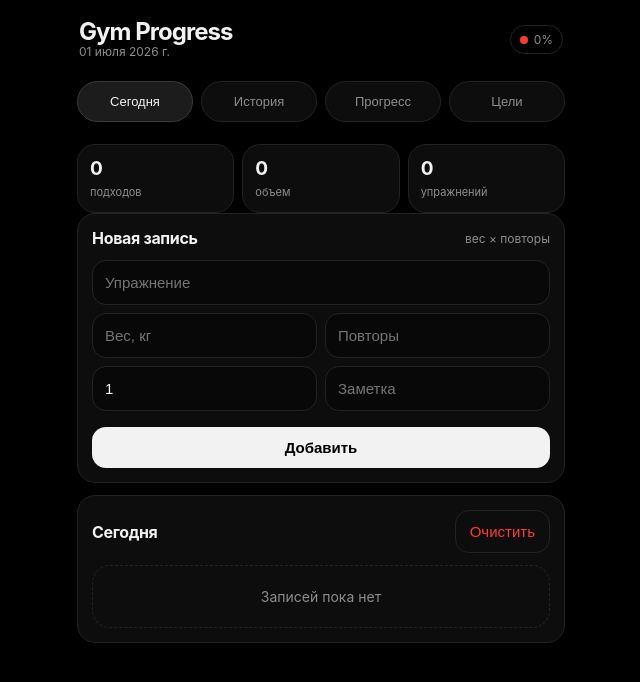
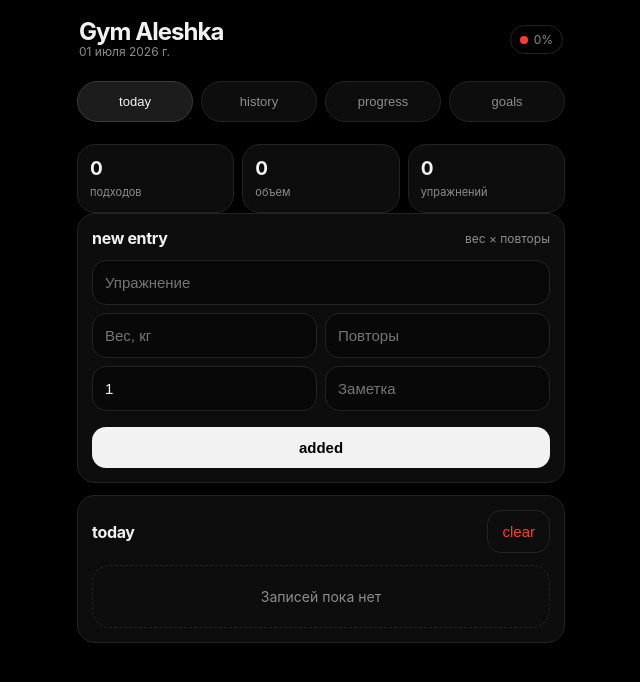
Before and after one commit to usernameonelove/gp, a plain HTML site: page index.html in a window 1280 px wide. Shown: the whole page, without its empty margins (319-959 px from the left). Drawn offline with Linux system fonts and the light colour scheme.

Commit message:
Update index.html

```diff
--- a/index.html
+++ b/index.html
@@ -339,17 +339,17 @@
   <main class="app">
     <header>
       <div>
-        <h1>Gym Progress</h1>
+        <h1>Gym Aleshka</h1>
         <div class="date" id="todayLabel"></div>
       </div>
       <div class="pill" id="weekStatus"><span class="dot"></span><span>0%</span></div>
     </header>
 
     <nav class="tabs">
-      <button class="tab active" data-tab="today">Сегодня</button>
-      <button class="tab" data-tab="history">История</button>
-      <button class="tab" data-tab="progress">Прогресс</button>
-      <button class="tab" data-tab="goals">Цели</button>
+      <button class="tab active" data-tab="today">today</button>
+      <button class="tab" data-tab="history">history</button>
+      <button class="tab" data-tab="progress">progress</button>
+      <button class="tab" data-tab="goals">goals</button>
     </nav>
 
     <section id="today" class="active">
@@ -361,7 +361,7 @@
 
       <div class="card">
         <div class="card-title">
-          <h2>Новая запись</h2>
+          <h2>new entry</h2>
           <span class="muted small">вес × повторы</span>
         </div>
         <div style="display:grid; gap:8px;">
@@ -375,14 +375,14 @@
             <input id="sets" type="number" inputmode="numeric" placeholder="Подходы" value="1" />
             <input id="note" placeholder="Заметка" />
           </div>
-          <button class="primary" id="addSet">Добавить</button>
+          <button class="primary" id="addSet">added</button>
         </div>
       </div>
 
       <div class="card">
         <div class="card-title">
-          <h2>Сегодня</h2>
-          <button class="danger" id="clearToday">Очистить</button>
+          <h2>today</h2>
+          <button class="danger" id="clearToday">clear</button>
         </div>
         <div id="todayList"></div>
       </div>
@@ -391,7 +391,7 @@
     <section id="history">
       <div class="card">
         <div class="card-title">
-          <h2>История</h2>
+          <h2>history</h2>
           <span class="muted small" id="totalWorkouts">0 тренировок</span>
         </div>
         <div id="historyList"></div>
@@ -401,7 +401,7 @@
     <section id="progress">
       <div class="card">
         <div class="card-title">
-          <h2>Статистика</h2>
+          <h2>statistics</h2>
           <span class="muted small">7 дней</span>
         </div>
         <div class="row">
@@ -416,7 +416,7 @@
 
       <div class="card">
         <div class="card-title">
-          <h2>Лучшие результаты</h2>
+          <h2>best result</h2>
           <span class="muted small">по упражнениям</span>
         </div>
         <div id="recordsList"></div>
@@ -438,25 +438,25 @@
     <section id="goals">
       <div class="card">
         <div class="card-title">
-          <h2>Цели</h2>
+          <h2>Goals</h2>
           <span class="muted small" id="goalProgress">0%</span>
         </div>
         <div class="segmented">
-          <button class="period active" data-period="day">День</button>
-          <button class="period" data-period="week">Неделя</button>
-          <button class="period" data-period="month">Месяц</button>
-          <button class="period" data-period="year">Год</button>
+          <button class="period active" data-period="day">Day</button>
+          <button class="period" data-period="week">Week</button>
+          <button class="period" data-period="month">Month</button>
+          <button class="period" data-period="year">Year</button>
         </div>
         <div style="display:grid; gap:8px;">
           <input id="goalInput" placeholder="Например: 3 тренировки" />
-          <button class="primary" id="addGoal">Добавить цель</button>
+          <button class="primary" id="addGoal">added goals</button>
         </div>
       </div>
 
       <div class="card">
         <div class="card-title">
-          <h2 id="goalTitle">День</h2>
-          <button class="danger" id="clearGoals">Очистить</button>
+          <h2 id="goalTitle">day</h2>
+          <button class="danger" id="clearGoals">clear</button>
         </div>
         <div id="goalsList"></div>
       </div>
```
